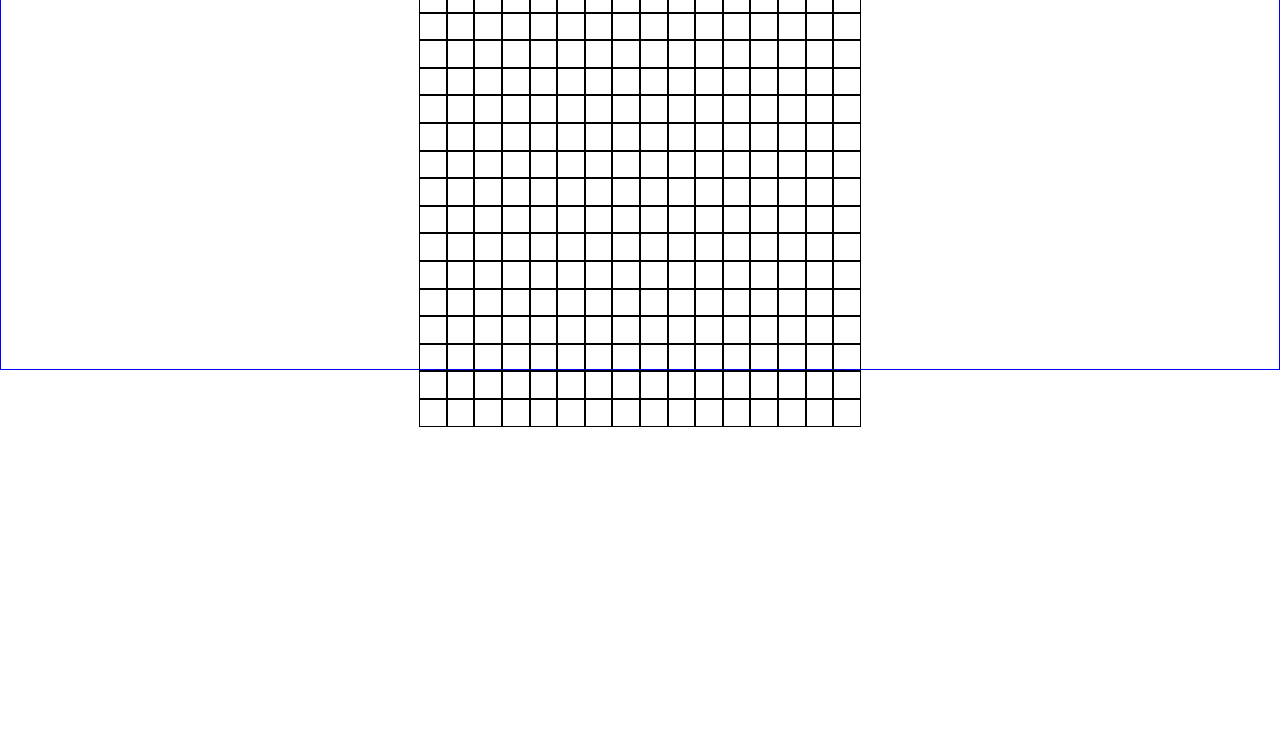
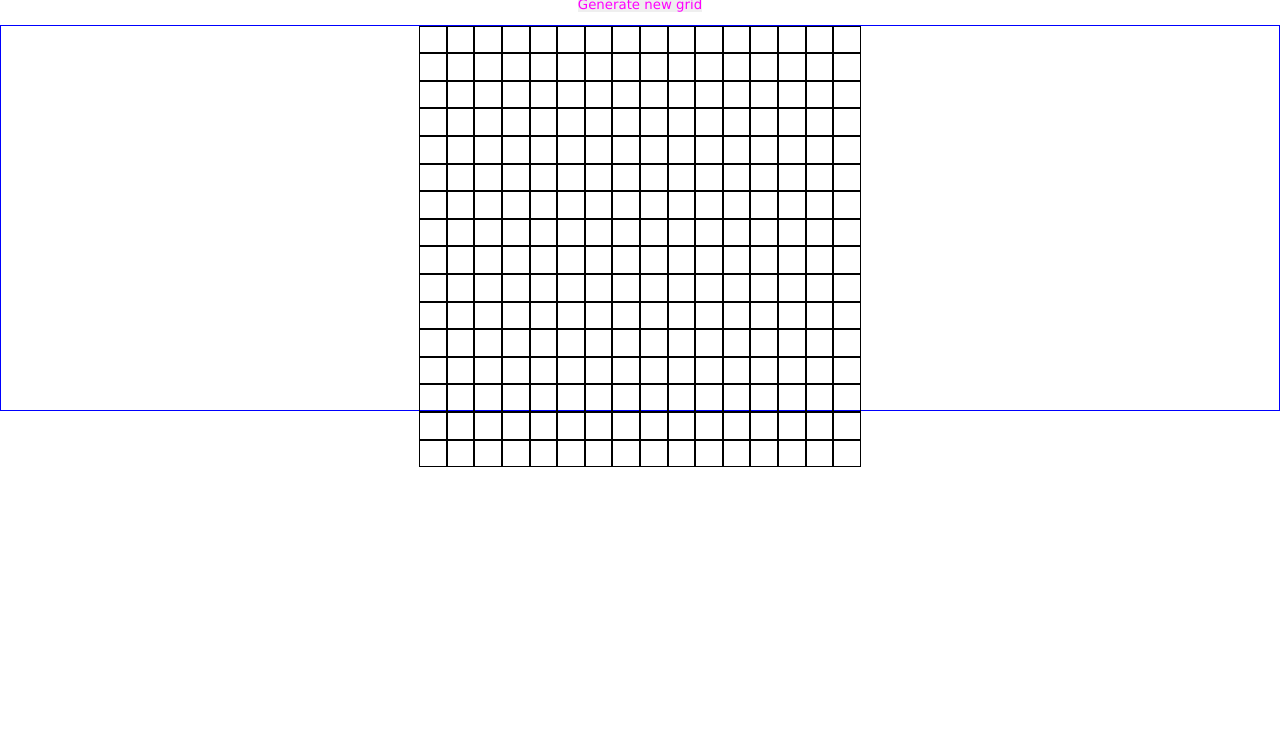
Before and after one commit to gregumin/etch-a-sketch, a plain HTML site: page index.html in a window 1280 px wide. Shown: the part 54-800 px from the top of the page. Drawn offline with Linux system fonts and the light colour scheme.

Commit message:
Add "Generate new grid" button
Add a new button for future grid-generation use (not yet functional).

```diff
--- a/index.html
+++ b/index.html
@@ -10,6 +10,10 @@
 
 <h1>Etch-a-Sketch by Gregumin</h1>
 
+<div class="button-box">
+    <button id="generateGrid">Generate new grid</button>
+</div>
+
 <div id="outerDiv">
 
 
--- a/style.css
+++ b/style.css
@@ -5,8 +5,18 @@
     font-family: Verdana, Geneva, Tahoma, sans-serif;
 }
 
-h1 {
+h1{
     text-align: center;
+}
+
+.button-box{
+    display:flex;
+    justify-content: center;
+    margin: 1vw;
+}
+
+button{
+    color: fuchsia;
 }
 
 #outerDiv {
```
